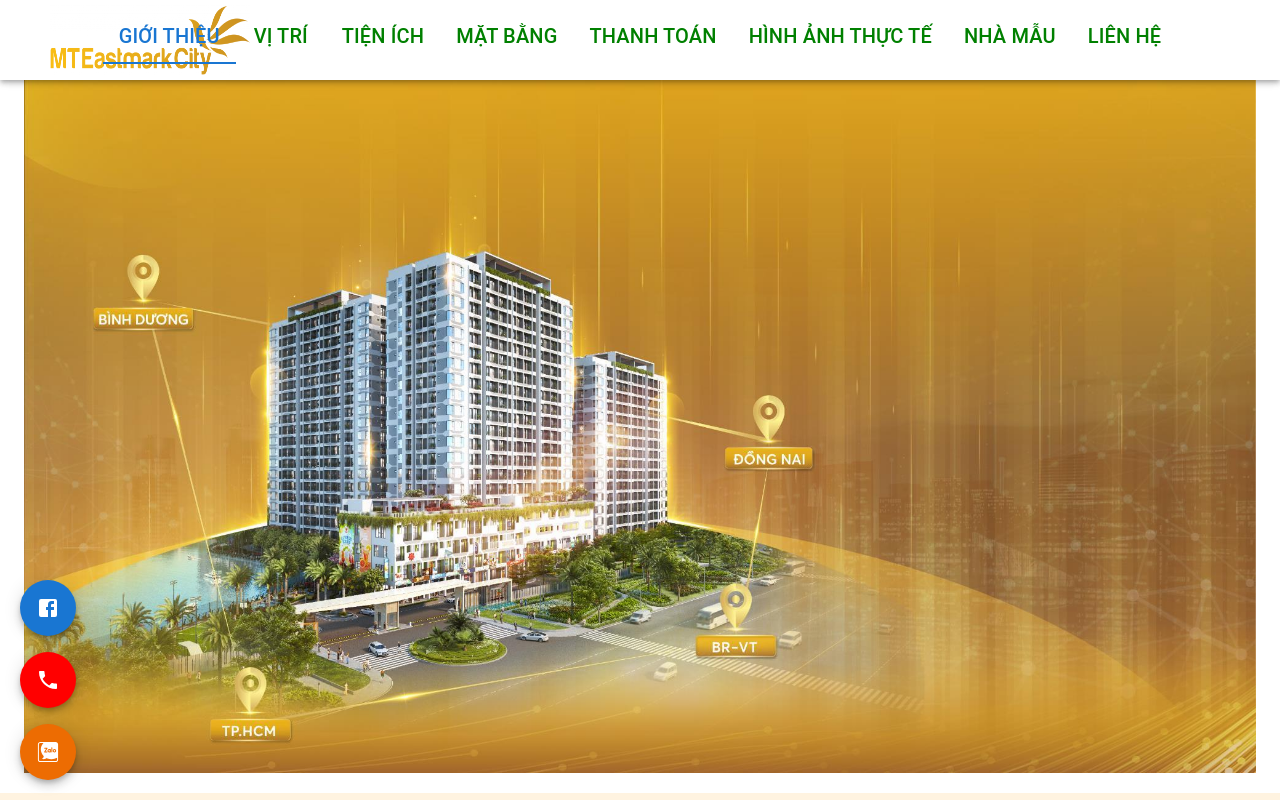
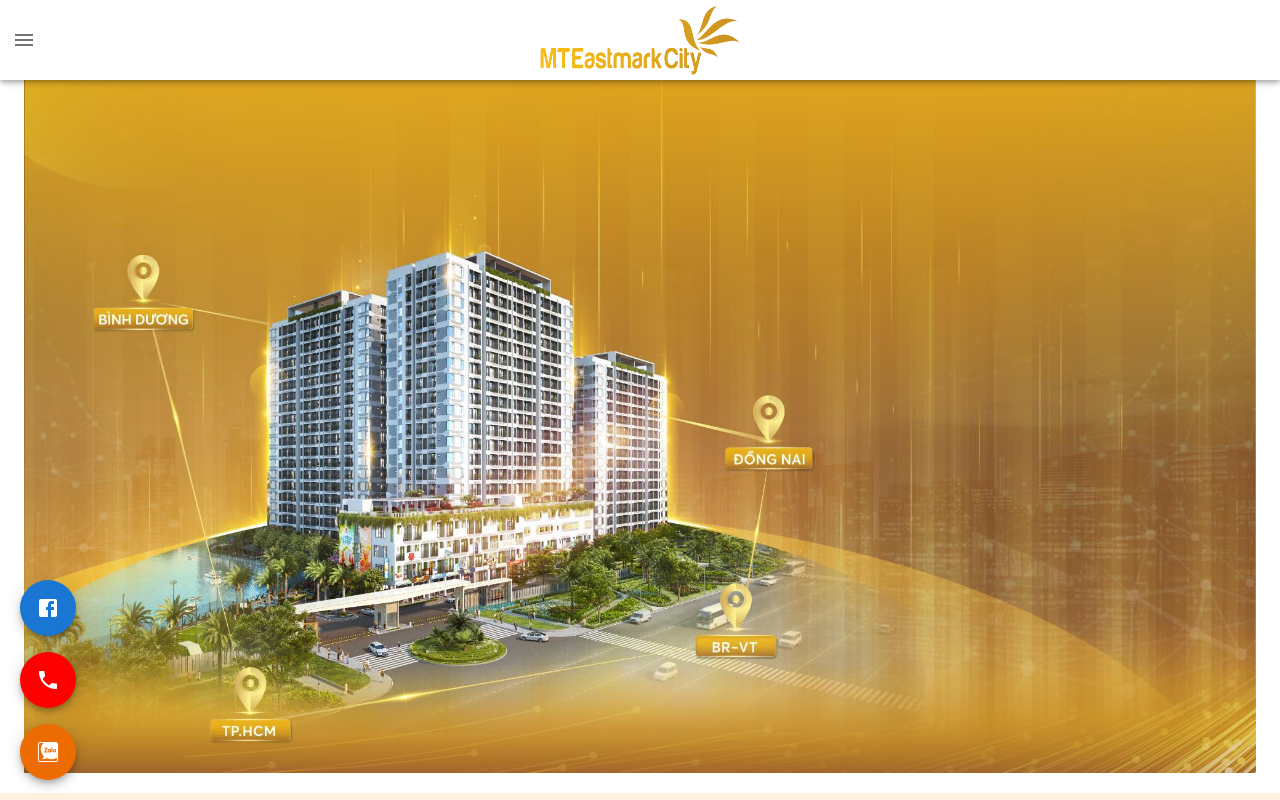
Before and after one commit to chauanphu/mt-eastmark, a React (Create React App) app: page / in a window 1280 px wide. Shown: the top 800 px of the page. Built offline with nearby package versions, Linux system fonts and the light colour scheme.

Commit message:
better responsive navbar

```diff
--- a/src/components/Modal.jsx
+++ b/src/components/Modal.jsx
@@ -16,7 +16,6 @@
         window.addEventListener('scroll', () => {
             const lim = pc ? [5000, 6000] : [4300, 5300]
 
-            console.log(window.scrollY)
             if (window.scrollY >= lim[0] && window.scrollY <= lim[1]) {
                 setShowModal(true);
             } else {
--- a/src/components/Navbar.jsx
+++ b/src/components/Navbar.jsx
@@ -13,7 +13,8 @@
     const [tabvalue, setTab] = useState('0');
     const [drawer, setDrawer] = useState(false)
     const theme = useTheme();
-    const pc = useMediaQuery(theme.breakpoints.up('md'));
+    const break_nav = useMediaQuery('(min-width: 1600px)')
+    const pc = useMediaQuery(theme.breakpoints.up('xl'));
 
     const handleTabChange = (event, newValue) => {
         setDrawer(false)
@@ -23,7 +24,7 @@
         setDrawer(newValue)
     }
     const style = {
-        typography: 'h6',
+        fontSize: break_nav ? '1.2em' : '1em',
         color: 'green',
         py: 0.5,
     }
@@ -65,16 +66,16 @@
             }}>
                 {/* Logo */}
                 <IconButton size="large" onClick={event => toggleDrawer(event, true)} sx={{
-                    display: { md: 'none' },
+                    display: { xl: 'none' },
                     position: 'absolute',
                 }}>
                     <MenuIcon />
                 </IconButton>
                 <Box component="img" src={logo} alt="Logo" sx={{
-                    maxWidth: 200,
+                    width: 200,
                     height: 70,
-                    position: { xs: 'absolute', md: 'block' },
-                    margin: { xs: 'auto', md: '0 0 0 50px' },
+                    position: { xs: 'absolute', xl: 'block' },
+                    margin: { xs: 'auto', xl: '0 0 0 50px' },
                     ml: 5,
                     left: 0,
                     right: 0,
@@ -84,7 +85,7 @@
                         width: 'fit-content',
                         display: {
                             xs: 'none',
-                            md: 'block',
+                            xl: 'block',
                         },
                         position: 'absolute',
                         margin: 'auto',
@@ -93,12 +94,7 @@
                     }}>
                         <Tabs value={tabvalue} onChange={handleTabChange}>
                             {tabs.map((tab) => (
-                                <Tab key={tab.value} component="a" href={tab.url} label={tab.name} value={tab.value} sx={{
-                                    typography: {
-                                        md: 'h6'
-                                    },
-                                    color: 'green'
-                                }} />
+                                <Tab key={tab.value} component="a" href={tab.url} label={tab.name} value={tab.value} sx={tab.style} />
                             )
                             )}
                         </Tabs>
```
